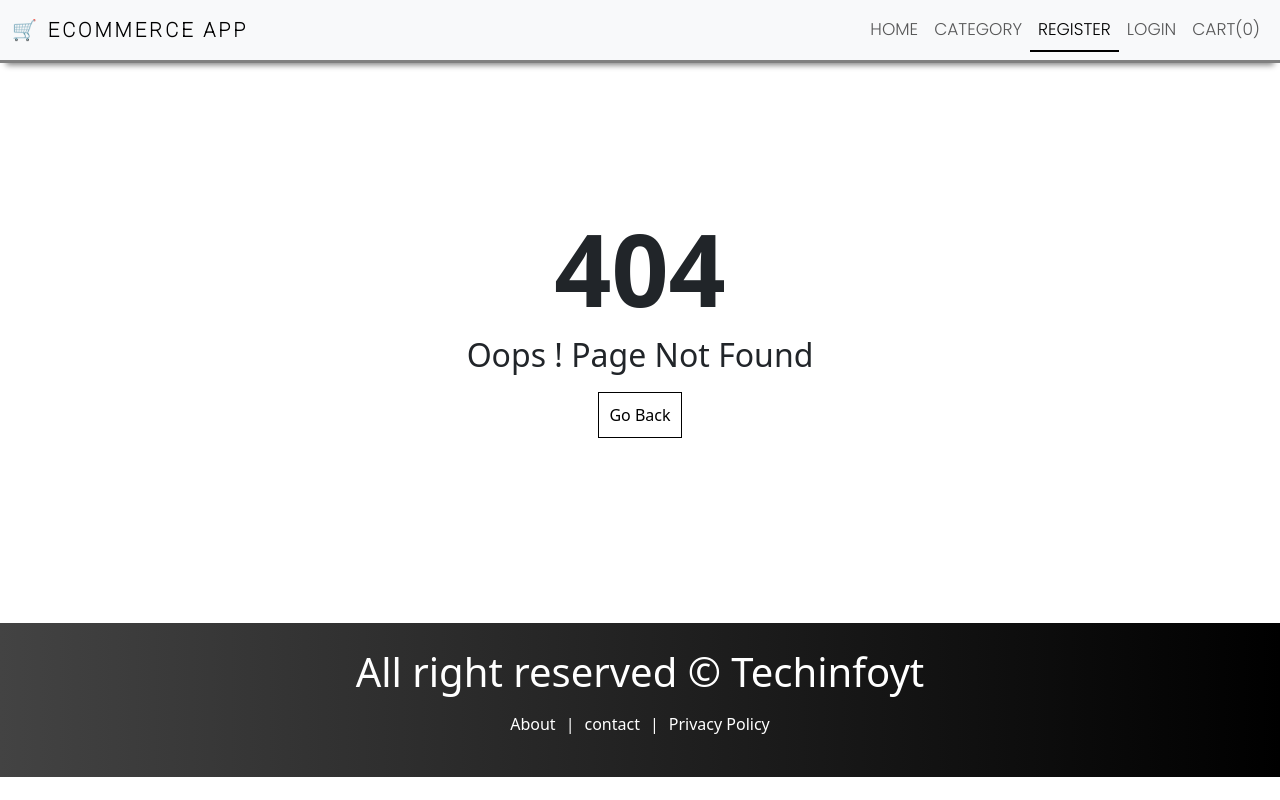
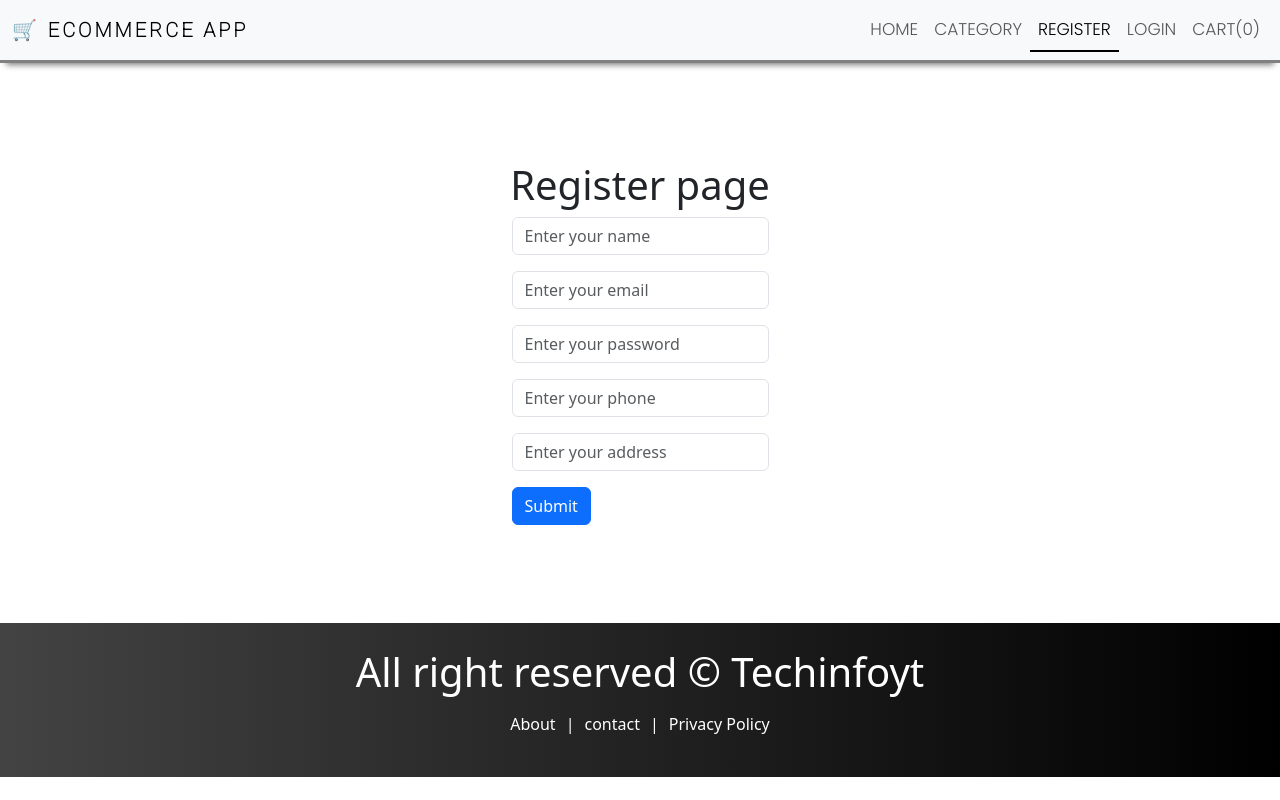
Before and after one commit to Unnati101/eCommerceWebsite, a React (Create React App) app in the folder client/: page /register in a window 1280 px wide. Before the commit this address had no page. Built offline with nearby package versions, Linux system fonts and the light colour scheme.

Commit message:
added register page

```diff
--- a/client/src/App.js
+++ b/client/src/App.js
@@ -4,11 +4,13 @@ import About from './pages/About';
 import Contact from './pages/Contact';
 import Policy from './pages/Policy';
 import PageNotFound from './pages/PageNotFound';
+import Register from './pages/Auth/Register';
 function App() {
   return (
     <>
     <Routes>
       <Route path = "/" element={<Homepage/>} />
+      <Route path= "/register" element={<Register/>}/>
       <Route path= "/about" element={<About/>}/>
       <Route path = "/contact"element={<Contact/>}/>
       <Route path ="/policy" element={<Policy/>}/>
--- a/client/src/index.css
+++ b/client/src/index.css
@@ -84,3 +84,11 @@ font-family: 'Playfair Display', serif;*/
   margin-top: 10px;
 
 }
+/*register page */
+.register{
+  display: flex;
+  align-items: center;
+  justify-content: center;
+  height: 70vh;
+  flex-direction: column;
+}
--- /dev/null
+++ b/client/src/pages/Auth/Register.js
@@ -0,0 +1,65 @@
+import React from 'react'
+import Layout from '../../components/Layout/Layout'
+
+const Register = () => {
+  return (
+   <Layout title="Register- Ecommerce App">
+   <div className="register">
+    <h1>Register page</h1>
+    <form>
+  <div className="mb-3">
+    <input
+    type="text"
+    className="form-control"
+     id="exampleInputEmail1"
+     placeholder="Enter your name"
+     />
+
+  </div>
+  <div className="mb-3">
+    <input
+    type="email"
+    className="form-control"
+     id="exampleInputEmail1"
+     placeholder="Enter your email"
+
+     />
+
+  </div>
+  <div className="mb-3">
+    <input
+    type="password"
+    className="form-control"
+    id="exampleInputPassword1"
+    placeholder="Enter your password"
+    />
+  </div>
+  <div className="mb-3">
+    <input
+    type="text"
+    className="form-control"
+     id="exampleInputEmail1"
+     placeholder="Enter your phone"
+     />
+
+  </div>
+  <div className="mb-3">
+    <input
+    type="text"
+    className="form-control"
+     id="exampleInputEmail1"
+     placeholder="Enter your address"
+     />
+
+  </div>
+
+  <button type="submit" class="btn btn-primary">
+    Submit
+</button>
+</form>
+</div>
+</Layout>
+  );
+};
+
+export default Register;
```
